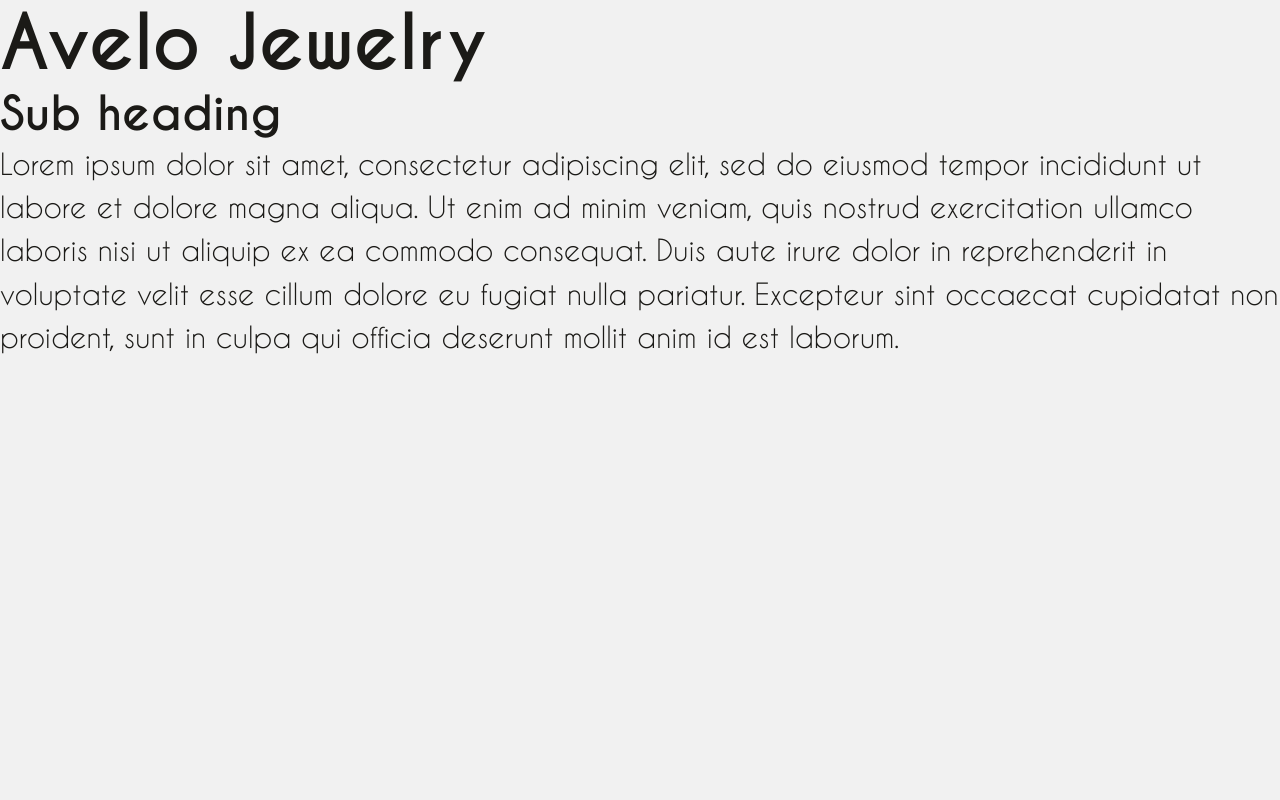
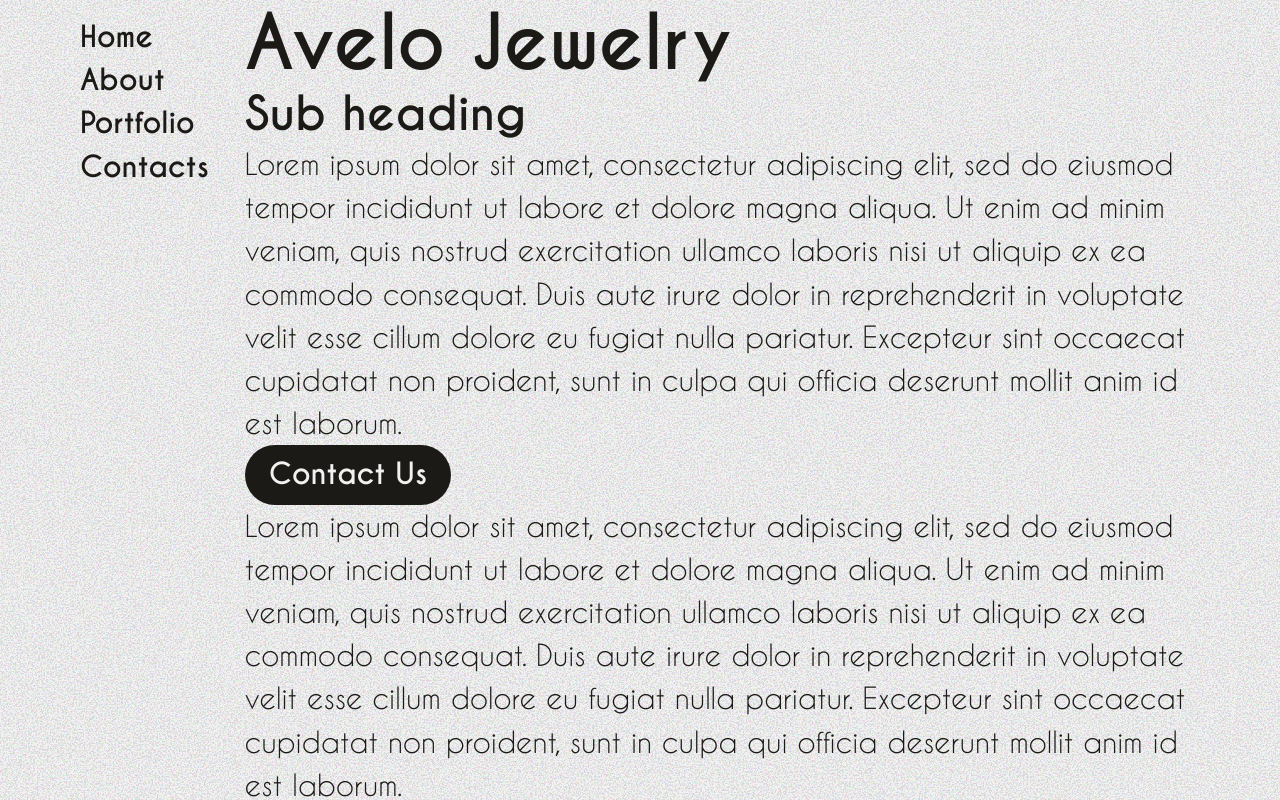
Before and after one commit to ziikuu/Avelo-Jewelry-Portfolio-Website, a Next.js app: page / in a window 1280 px wide. Shown: the top 800 px of the page. Built offline with nearby package versions, Linux system fonts and the light colour scheme.

Commit message:
update globals.css, layout.tsx and page.tsx: placed the textured background. added variable style for button hover animation and bg texture in global.css added sidebar

```diff
--- a/app/globals.css
+++ b/app/globals.css
@@ -1,5 +1,5 @@
 @import "tailwindcss";
-
+/*variables*/
 :root {
   --background-color: #f1f1f1;
   --foreground-color: #1B1A17;
@@ -22,6 +22,15 @@
   --font-poppins: var(--font-poppins)
 }
 
+.btn-hover {
+  @apply hover:cursor-pointer
+}
+
+.background-texture {
+  @apply bg-no-repeat bg-cover bg-fixed bg-center bg-[url('/bg/Bg-Texture.svg')]
+}
+
+/*styling*/
 h1 {
   font-size: var(--fs-h1);
   line-height: var(--lh-snug);
@@ -42,6 +51,7 @@ h3 {
 p {
   font-size: var(--fs-body);
   line-height: var(--lh-loose);
+  font-weight: lighter;
 }
 
 small {
--- a/app/layout.tsx
+++ b/app/layout.tsx
@@ -2,6 +2,7 @@ import type { Metadata } from "next";
 import localFont from "next/font/local";
 import { Poppins } from "next/font/google";
 import "./globals.css";
+import { Sidebar } from "@/components/layout";
 
 const caviarDreams = localFont({
   src: [
@@ -49,8 +50,13 @@ export default function RootLayout({
 }>) {
   return (
     <html lang="en">
-      <body className={`${caviarDreams.variable} ${poppins.variable} font-caviar font-extralight antialiased`}>
-        {children}
+      <body className={`${caviarDreams.variable} ${poppins.variable} background-texture text-foreground antialiased`}>
+        <main className="font-caviar font-extralights mx-auto max-w-[1440px]">
+          <div className="mx-5 md:mx-16 flex">
+            <Sidebar />
+            {children}
+          </div>
+        </main>
       </body>
     </html>
   );
--- a/app/page.tsx
+++ b/app/page.tsx
@@ -1,9 +1,15 @@
+import { Button } from "@/components/ui";
+
 
 export default function Home() {
   return (
-    <div className="h-dvh bg-background text-foreground">
+    <div className="h-dvh">
       <h1>Avelo Jewelry</h1>
       <h2>Sub heading</h2>
+      <p>Lorem ipsum dolor sit amet, consectetur adipiscing elit, sed do eiusmod tempor incididunt ut labore et dolore magna aliqua. Ut enim ad minim veniam, quis nostrud exercitation ullamco laboris nisi ut aliquip ex ea commodo consequat. Duis aute irure dolor in reprehenderit in voluptate velit esse cillum dolore eu fugiat nulla pariatur. Excepteur sint occaecat cupidatat non proident, sunt in culpa qui officia deserunt mollit anim id est laborum.</p>
+      <Button />
+      <p>Lorem ipsum dolor sit amet, consectetur adipiscing elit, sed do eiusmod tempor incididunt ut labore et dolore magna aliqua. Ut enim ad minim veniam, quis nostrud exercitation ullamco laboris nisi ut aliquip ex ea commodo consequat. Duis aute irure dolor in reprehenderit in voluptate velit esse cillum dolore eu fugiat nulla pariatur. Excepteur sint occaecat cupidatat non proident, sunt in culpa qui officia deserunt mollit anim id est laborum.</p>
+      <p>Lorem ipsum dolor sit amet, consectetur adipiscing elit, sed do eiusmod tempor incididunt ut labore et dolore magna aliqua. Ut enim ad minim veniam, quis nostrud exercitation ullamco laboris nisi ut aliquip ex ea commodo consequat. Duis aute irure dolor in reprehenderit in voluptate velit esse cillum dolore eu fugiat nulla pariatur. Excepteur sint occaecat cupidatat non proident, sunt in culpa qui officia deserunt mollit anim id est laborum.</p>
       <p>Lorem ipsum dolor sit amet, consectetur adipiscing elit, sed do eiusmod tempor incididunt ut labore et dolore magna aliqua. Ut enim ad minim veniam, quis nostrud exercitation ullamco laboris nisi ut aliquip ex ea commodo consequat. Duis aute irure dolor in reprehenderit in voluptate velit esse cillum dolore eu fugiat nulla pariatur. Excepteur sint occaecat cupidatat non proident, sunt in culpa qui officia deserunt mollit anim id est laborum.</p>
     </div>
   );
--- /dev/null
+++ b/components/layout/Header.tsx
@@ -0,0 +1,9 @@
+import React from 'react'
+
+const Header = () => {
+  return (
+    <div>Header</div>
+  )
+}
+
+export default Header
--- /dev/null
+++ b/components/layout/Sidebar.tsx
@@ -0,0 +1,19 @@
+import Link from 'next/link'
+import React from 'react'
+
+const Sidebar = () => {
+  return (
+    <aside className='max-md:hidden font-black mr-5 h-dvh w-14.03% min-w-fit max-w-[14.03%] sticky left-0 top-0 p-4'>
+        <nav>
+            <ul>
+                <li><Link href='#Home'><p className=''>Home</p></Link></li>
+                <li><Link href='#About'><p className=''>About</p></Link></li>
+                <li><Link href='#Portfolio'><p className=''>Portfolio</p></Link></li>
+                <li><Link href='#Contacts'><p className=''>Contacts</p></Link></li>
+            </ul>
+        </nav>
+    </aside>
+  )
+}
+
+export default Sidebar
--- /dev/null
+++ b/components/layout/index.ts
@@ -0,0 +1 @@
+export { default as Sidebar } from './Sidebar'
--- /dev/null
+++ b/components/ui/Button.tsx
@@ -0,0 +1,14 @@
+import React from 'react'
+import Link from 'next/link'
+
+const Button = () => {
+  return (
+    <Link href='#Contacts'>
+        <button className='btn-hover bg-foreground text-background font-black py-2 px-6 rounded-full'>
+            <p>Contact Us</p>
+        </button>
+    </Link>
+  )
+}
+
+export default Button
--- /dev/null
+++ b/components/ui/index.ts
@@ -0,0 +1 @@
+export { default as Button } from './Button'
```
Also changed, not shown: public/bg/Bg-Texture.svg (added).
